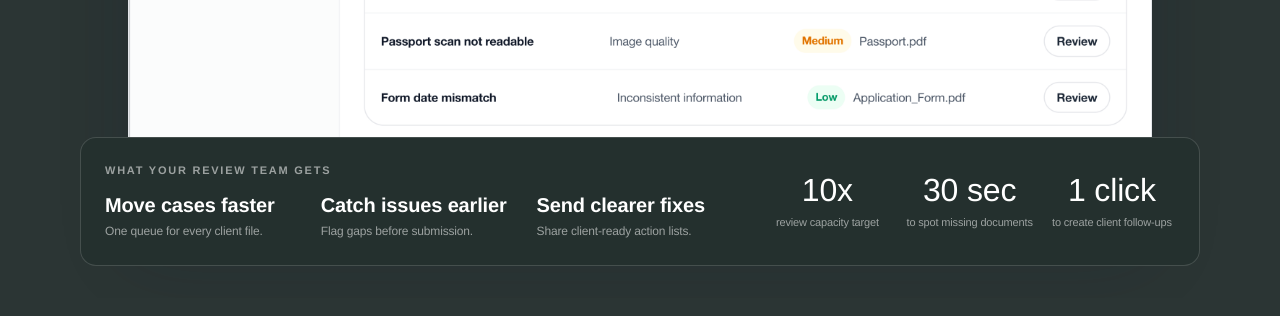
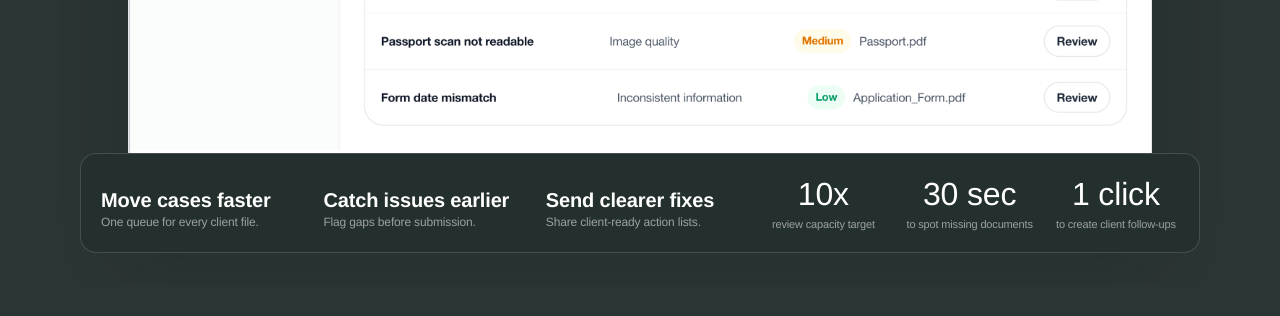
Before and after one commit to takitajwar17/vidicy, a Next.js app in the folder apps/agency/: page / in a window 1280 px wide. Shown: the part 780-1096 px from the top of the page. Built offline with nearby package versions, Linux system fonts and the light colour scheme; no server answers; a web font is replaced by a local one.

Commit message:
fix(homepage): refine landing page spacing and layout

```diff
--- a/apps/agency/src/app/(agency-home)/page.tsx
+++ b/apps/agency/src/app/(agency-home)/page.tsx
@@ -168,36 +168,37 @@ export default function Home() {
               />
             </div>
 
-            <div className="public-landing-panel public-on-dark relative -mt-8 w-full max-w-[21rem] rounded-2xl border border-white/15 p-4 text-left sm:max-w-3xl md:-mt-20 md:max-w-6xl md:p-6 lg:-mt-24">
-              <div className="grid gap-6 lg:grid-cols-[1fr_auto] lg:items-center">
+            <div className="public-landing-panel public-on-dark relative -mt-6 w-full max-w-[21rem] rounded-2xl border border-white/15 p-4 text-left sm:max-w-3xl md:-mt-16 md:max-w-6xl md:p-5 lg:-mt-20">
               <div>
-                  <p className="public-on-dark-subtle text-[10px] font-bold uppercase tracking-[0.16em] sm:text-[11px]">
-                    What your review team gets
-                  </p>
-                  <div className="mt-4 grid gap-3 sm:grid-cols-3">
+                <div className="grid gap-4 lg:grid-cols-[minmax(0,1fr)_auto] lg:items-start lg:gap-x-8">
+                  <div className="grid gap-5 sm:grid-cols-3 lg:gap-x-10">
                     {workflowHighlights.map((highlight) => (
-                      <div key={highlight.title}>
-                        <p className="text-base font-semibold leading-none sm:text-lg">
+                      <div className="min-w-0" key={highlight.title}>
+                        <div className="flex h-8 items-end sm:h-9">
+                          <p className="whitespace-nowrap text-base font-semibold leading-none sm:text-lg">
                             {highlight.title}
                           </p>
-                        <p className="public-on-dark-subtle mt-1.5 text-xs leading-5">
+                        </div>
+                        <p className="public-on-dark-subtle mt-1 text-xs leading-4">
                           {highlight.description}
                         </p>
                       </div>
                     ))}
                   </div>
-                </div>
-                <div className="grid grid-cols-3 gap-2 text-center sm:gap-4">
+                  <div className="grid gap-3 sm:grid-cols-3 lg:gap-x-5">
                     {metrics.map((metric) => (
-                    <div key={metric.label}>
+                      <div className="text-left sm:text-center" key={metric.label}>
+                        <div className="flex h-8 items-end sm:h-9 sm:justify-center">
                           <p className="text-2xl font-medium leading-none sm:text-3xl">
                             {metric.value}
                           </p>
-                      <p className="public-on-dark-subtle mt-2 text-[10px] leading-4 sm:text-[11px]">
+                        </div>
+                        <p className="public-on-dark-subtle mt-1.5 whitespace-nowrap text-[10px] leading-4 sm:text-[11px]">
                           {metric.label}
                         </p>
                       </div>
                     ))}
+                  </div>
                 </div>
               </div>
             </div>
```
Lines whose indentation alone changed are shown as unchanged.
